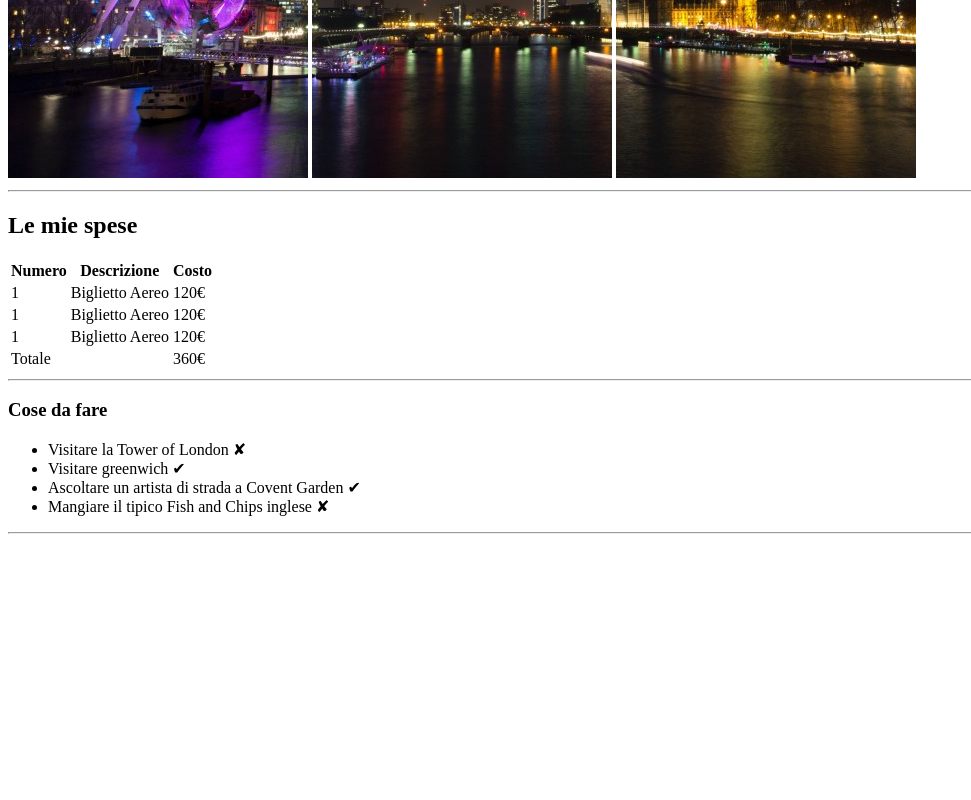
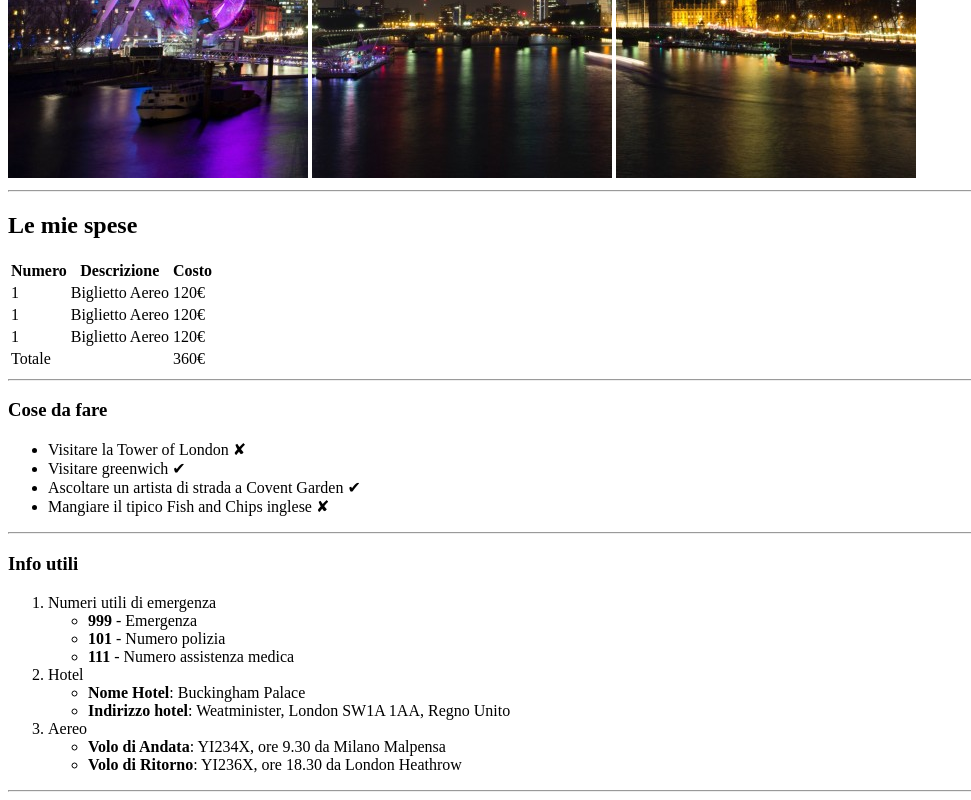
Before and after one commit to Mikel3010/html-london-trip, a plain HTML site: page index.html in a window 1280 px wide. Shown: the part 502-1302 px from the top of the page, without its empty margins (0-971 px from the left). Before the commit the page ends 1044 px from the top, so only its background shows below. Drawn offline with Linux system fonts and the light colour scheme.

Commit message:
aggiunta info utili

```diff
--- a/index.html
+++ b/index.html
@@ -68,7 +68,33 @@
             <hr>
         </section>
         <!-- /cose da fare -->
-
+        <!-- info utili -->
+        <section>
+            <h3>Info utili</h3>
+            <ol>
+                <li>Numeri utili di emergenza
+                    <ul>
+                        <li><strong>999</strong> - Emergenza</li>
+                        <li><strong>101</strong> - Numero polizia</li>
+                        <li><strong>111</strong> - Numero assistenza medica</li>
+                    </ul>
+                </li>
+                <li>Hotel
+                    <ul>
+                        <li><strong>Nome Hotel</strong>: Buckingham Palace</li>
+                        <li><strong>Indirizzo hotel</strong>: Weatminister, London SW1A 1AA, Regno Unito</li>
+                    </ul>
+                </li>
+                <li>Aereo
+                    <ul>
+                        <li><strong>Volo di Andata</strong>: YI234X, ore 9.30 da Milano Malpensa</li>
+                        <li><strong>Volo di Ritorno</strong>: YI236X, ore 18.30 da London Heathrow</li>
+                    </ul>
+                </li>
+            </ol>
+            <hr>
+        </section>
+        <!-- /info utili -->
     </main>
 
     <footer>
```
